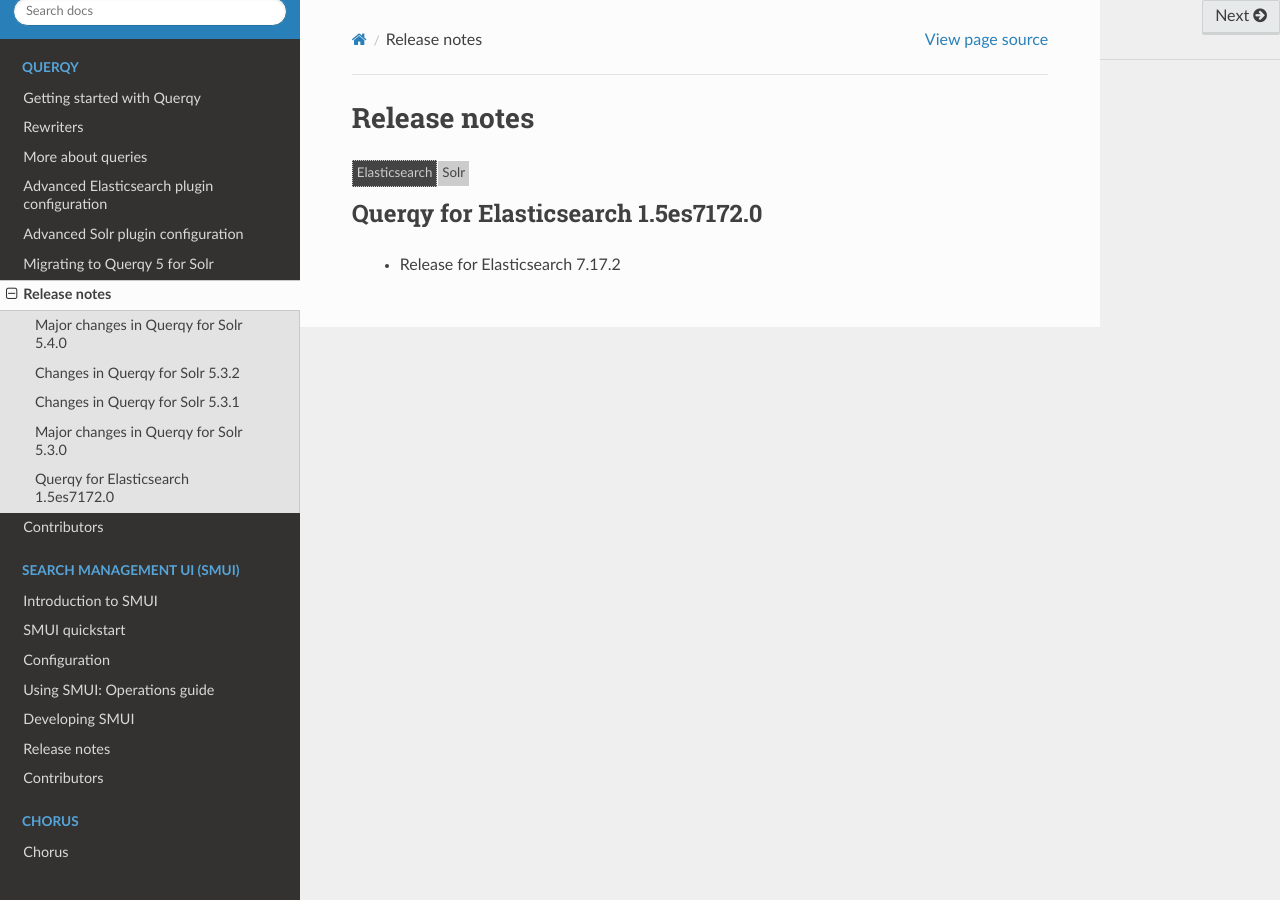
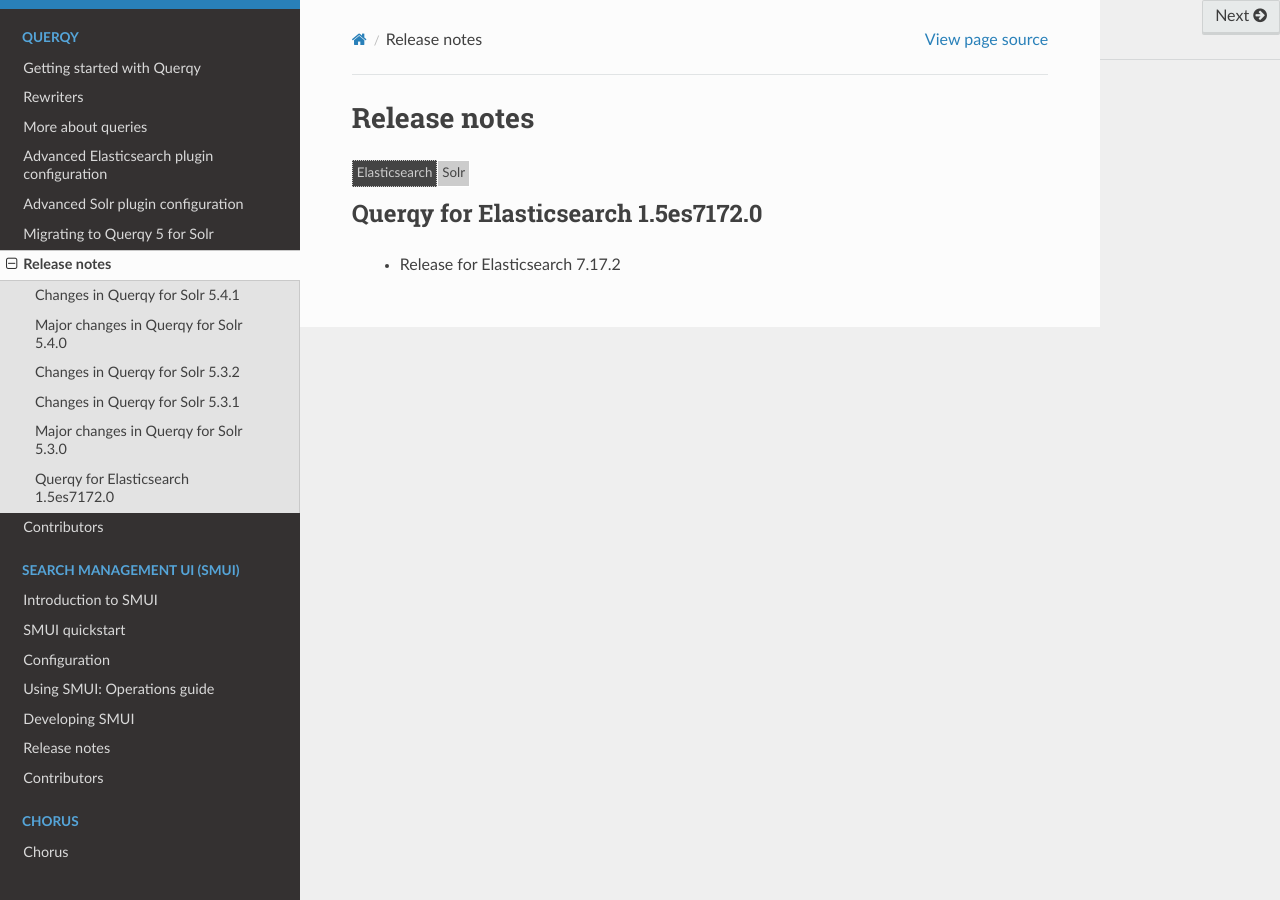
Before and after one commit to querqy/querqy-docs, a Sphinx documentation site: the page built from docs/source/querqy/release-notes.rst, in a window 1280 px wide. Built offline with Sphinx 7.4.7 and the Read the Docs theme 2.0.0, drawn with Linux system fonts in a browser that asks for light colours; formulas are drawn with MathJax 3.

Commit message:
Update Querqy for Solr version

```diff
--- a/docs/source/querqy/index.rst
+++ b/docs/source/querqy/index.rst
@@ -142,7 +142,7 @@
   +----------------+----------------------------------------------------------------------------------------------------------------------------------------------------------+
   | Solr version   | Querqy version [#]_                                                                                                                                      |
   +================+==========================================================================================================================================================+
-  | 9.0.0          | :download:`5.4.lucene900.0<https://repo1.maven.org/maven2/org/querqy/querqy-solr/5.4.lucene900.0/querqy-solr-5.4.lucene900.0-jar-with-dependencies.jar>` |
+  | 9.0.0          | :download:`5.4.lucene900.1<https://repo1.maven.org/maven2/org/querqy/querqy-solr/5.4.lucene900.1/querqy-solr-5.4.lucene900.1-jar-with-dependencies.jar>` |
   +----------------+----------------------------------------------------------------------------------------------------------------------------------------------------------+
   | 8.11.x         | :download:`5.4.lucene810.0<https://repo1.maven.org/maven2/org/querqy/querqy-solr/5.4.lucene810.0/querqy-solr-5.4.lucene810.0-jar-with-dependencies.jar>` |
   +----------------+----------------------------------------------------------------------------------------------------------------------------------------------------------+
--- a/docs/source/querqy/release-notes.rst
+++ b/docs/source/querqy/release-notes.rst
@@ -12,6 +12,15 @@
 .. raw:: html
 
   <div>
+
+Changes in Querqy for Solr 5.4.1
+================================
+
+- Bumping jackson-databind and json-smart versions
+  `(#348) <https://github.com/querqy/querqy/issues/348>`__.
+- Do not rely on system character encoding settings but assure that input stream
+  bytes are interpreted as UTF-8 `(#346) <https://github.com/querqy/querqy/issues/346>`__.
+
 
 Major changes in Querqy for Solr 5.4.0
 ======================================
```
